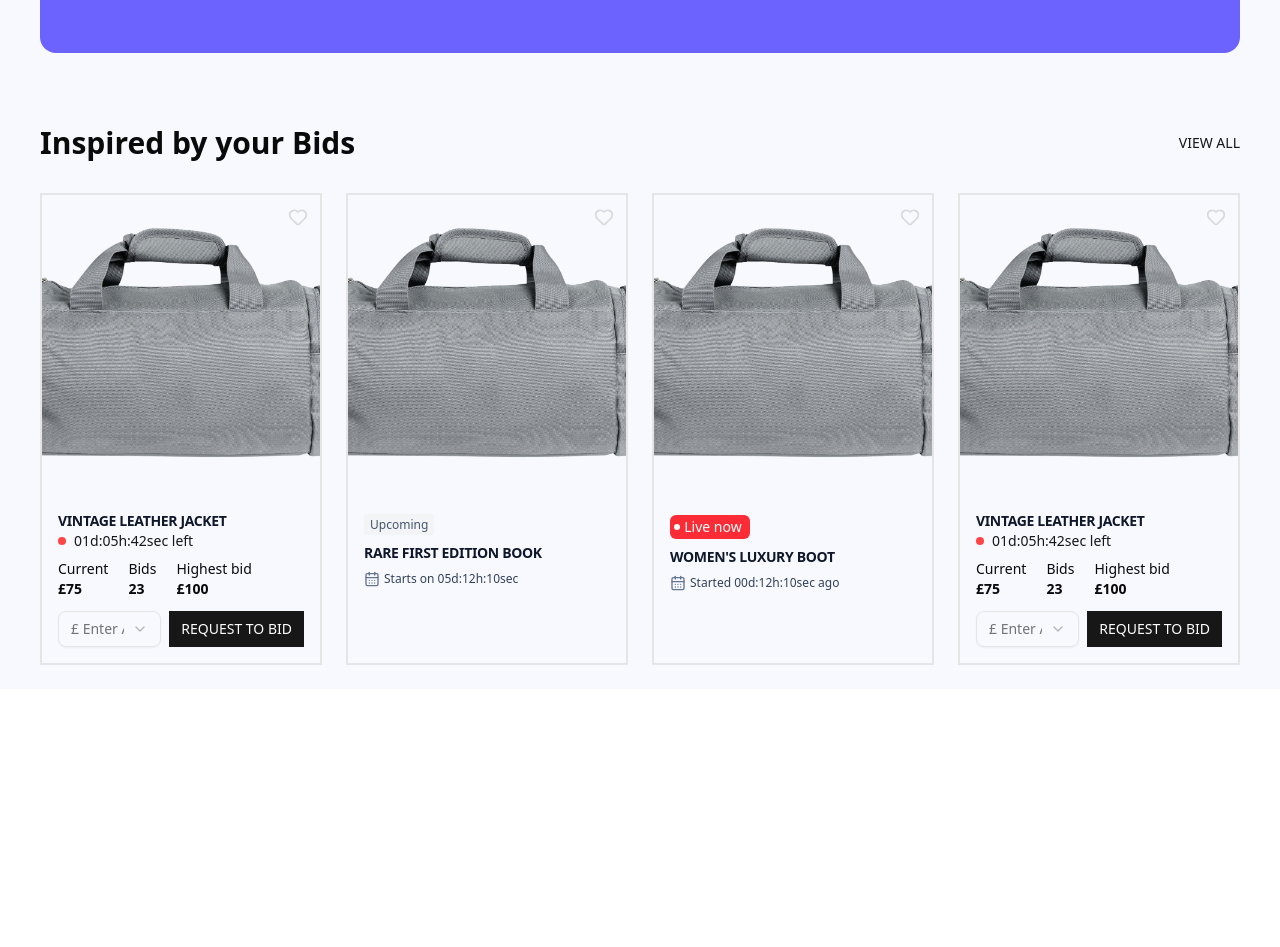
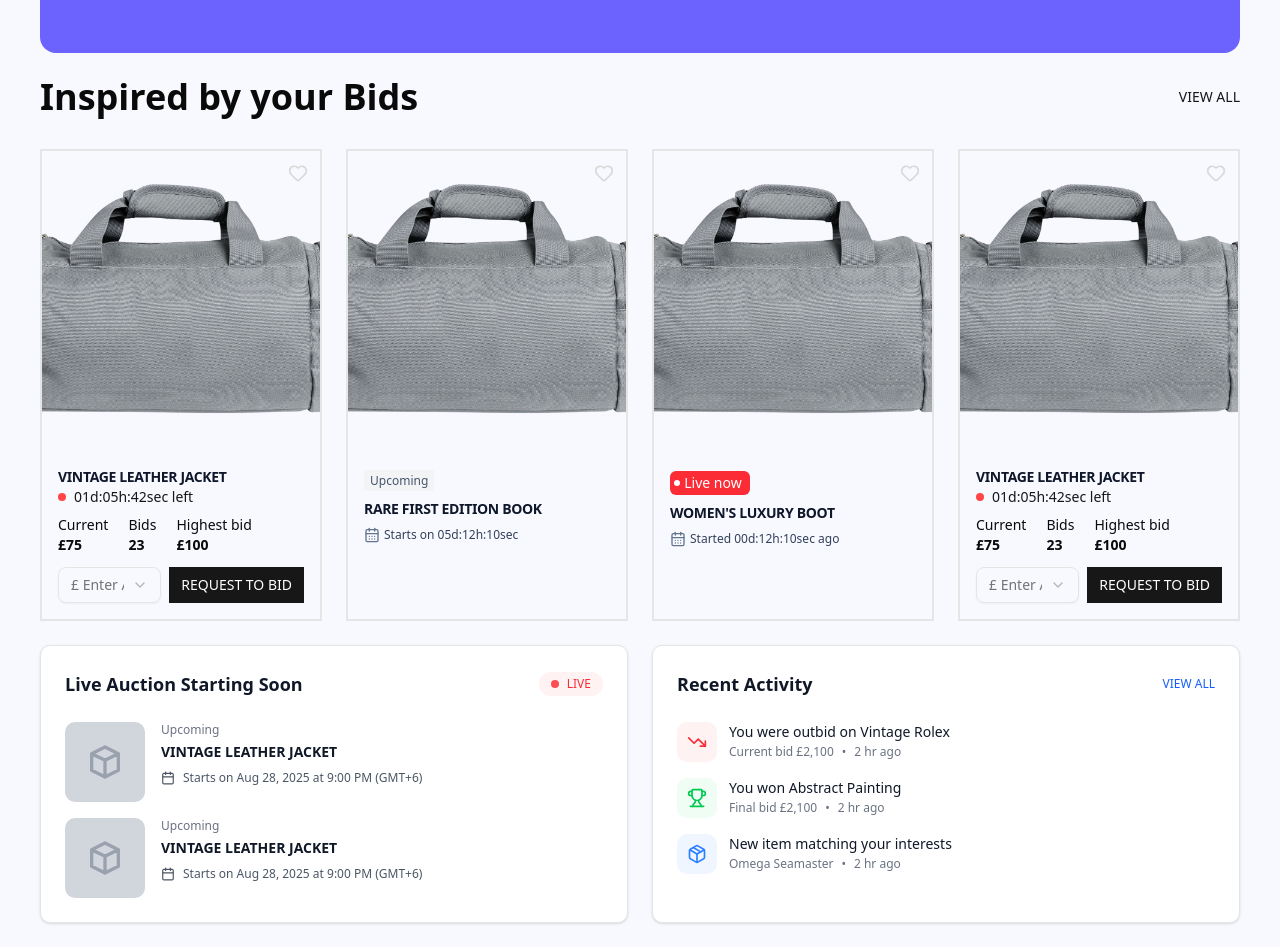
Before and after one commit to Rahul-Mallik-CSE/Gavellia_Buyer_Dashboard, a Next.js app: page / in a window 1280 px wide. Shown: the part 223-1170 px from the top of the page. Before the commit the page ends 912 px from the top, so only its background shows below. Built offline with nearby package versions, Linux system fonts and the light colour scheme.

Commit message:
feat: add LiveAuction and Activity components to Home page

```diff
--- a/src/app/page.tsx
+++ b/src/app/page.tsx
@@ -2,6 +2,8 @@
 
 import ProductGrid from "@/components/OverViewComponents/ProductGrid";
 import StatsCard from "@/components/OverViewComponents/StatsCard";
+import LiveAuction from "@/components/OverViewComponents/LiveAuction";
+import Activity from "@/components/OverViewComponents/Activity";
 
 export default function Home() {
   return (
@@ -10,6 +12,12 @@ export default function Home() {
         <StatsCard />
 
         <ProductGrid />
+
+        {/* Live Auction and Recent Activity Section */}
+        <div className="w-full grid grid-cols-1 lg:grid-cols-2 gap-6 ">
+          <LiveAuction />
+          <Activity />
+        </div>
       </div>
     </div>
   );
--- /dev/null
+++ b/src/components/OverViewComponents/Activity.tsx
@@ -0,0 +1,76 @@
+/** @format */
+
+import { TrendingDown, Trophy, Package } from "lucide-react";
+
+export default function Activity() {
+  const activities = [
+    {
+      id: 1,
+      type: "outbid",
+      title: "You were outbid on Vintage Rolex",
+      subtitle: "Current bid £2,100",
+      time: "2 hr ago",
+      icon: TrendingDown,
+      iconBg: "bg-red-50",
+      iconColor: "text-red-500",
+    },
+    {
+      id: 2,
+      type: "won",
+      title: "You won Abstract Painting",
+      subtitle: "Final bid £2,100",
+      time: "2 hr ago",
+      icon: Trophy,
+      iconBg: "bg-green-50",
+      iconColor: "text-green-500",
+    },
+    {
+      id: 3,
+      type: "interest",
+      title: "New item matching your interests",
+      subtitle: "Omega Seamaster",
+      time: "2 hr ago",
+      icon: Package,
+      iconBg: "bg-blue-50",
+      iconColor: "text-blue-500",
+    },
+  ];
+
+  return (
+    <div className="bg-white rounded-lg p-6 shadow-sm border">
+      {/* Header */}
+      <div className="flex items-center justify-between mb-6">
+        <h2 className="text-lg font-semibold text-gray-900">Recent Activity</h2>
+        <button className="text-xs font-medium text-blue-600 hover:text-blue-700 uppercase">
+          VIEW ALL
+        </button>
+      </div>
+
+      {/* Activity Items */}
+      <div className="space-y-4">
+        {activities.map((activity) => (
+          <div key={activity.id} className="flex items-start gap-3">
+            {/* Icon */}
+            <div
+              className={`w-10 h-10 rounded-lg ${activity.iconBg} flex items-center justify-center flex-shrink-0`}
+            >
+              <activity.icon className={`w-5 h-5 ${activity.iconColor}`} />
+            </div>
+
+            {/* Content */}
+            <div className="flex-1 min-w-0">
+              <h3 className="text-sm font-medium text-gray-900 mb-0.5">
+                {activity.title}
+              </h3>
+              <div className="flex items-center gap-2 text-xs text-gray-500">
+                <span>{activity.subtitle}</span>
+                <span>•</span>
+                <span>{activity.time}</span>
+              </div>
+            </div>
+          </div>
+        ))}
+      </div>
+    </div>
+  );
+}
--- /dev/null
+++ b/src/components/OverViewComponents/LiveAuction.tsx
@@ -0,0 +1,77 @@
+/** @format */
+
+import { Calendar } from "lucide-react";
+import Image from "next/image";
+
+export default function LiveAuction() {
+  const upcomingAuctions = [
+    {
+      id: 1,
+      title: "VINTAGE LEATHER JACKET",
+      startTime: "Aug 28, 2025 at 9:00 PM (GMT+6)",
+      image: "/jacket.jpg", // Replace with actual image path
+    },
+    {
+      id: 2,
+      title: "VINTAGE LEATHER JACKET",
+      startTime: "Aug 28, 2025 at 9:00 PM (GMT+6)",
+      image: "/jacket.jpg", // Replace with actual image path
+    },
+  ];
+
+  return (
+    <div className="bg-white rounded-lg p-6 shadow-sm border">
+      {/* Header */}
+      <div className="flex items-center justify-between mb-6">
+        <h2 className="text-lg font-semibold text-gray-900">
+          Live Auction Starting Soon
+        </h2>
+        <div className="flex items-center gap-2 px-3 py-1 bg-red-50 rounded-full">
+          <div className="w-2 h-2 bg-red-500 rounded-full animate-pulse"></div>
+          <span className="text-xs font-medium text-red-500 uppercase">
+            LIVE
+          </span>
+        </div>
+      </div>
+
+      {/* Auction Items */}
+      <div className="space-y-4">
+        {upcomingAuctions.map((auction) => (
+          <div key={auction.id} className="flex items-start gap-4">
+            {/* Image */}
+            <div className="w-20 h-20 bg-gray-200 rounded-lg flex-shrink-0 overflow-hidden">
+              <div className="w-full h-full bg-gray-300 flex items-center justify-center">
+                {/* Placeholder for jacket image */}
+                <svg
+                  className="w-10 h-10 text-gray-400"
+                  fill="none"
+                  stroke="currentColor"
+                  viewBox="0 0 24 24"
+                >
+                  <path
+                    strokeLinecap="round"
+                    strokeLinejoin="round"
+                    strokeWidth={2}
+                    d="M20 7l-8-4-8 4m16 0l-8 4m8-4v10l-8 4m0-10L4 7m8 4v10M4 7v10l8 4"
+                  />
+                </svg>
+              </div>
+            </div>
+
+            {/* Content */}
+            <div className="flex-1 min-w-0">
+              <div className="text-xs text-gray-500 mb-1">Upcoming</div>
+              <h3 className="font-semibold text-sm text-gray-900 mb-2">
+                {auction.title}
+              </h3>
+              <div className="flex items-center gap-2 text-xs text-gray-600">
+                <Calendar className="w-3.5 h-3.5" />
+                <span>Starts on {auction.startTime}</span>
+              </div>
+            </div>
+          </div>
+        ))}
+      </div>
+    </div>
+  );
+}
--- a/src/components/OverViewComponents/ProductGrid.tsx
+++ b/src/components/OverViewComponents/ProductGrid.tsx
@@ -62,9 +62,9 @@ const products = [
 
 export default function ProductGrid() {
   return (
-    <section className="mt-12">
+    <section className="">
       <div className="flex items-center justify-between mb-8">
-        <h2 className="text-3xl font-semibold text-foreground">
+        <h2 className="text-2xl lg:text-4xl font-semibold text-foreground">
           Inspired by your Bids
         </h2>
         <a
```
